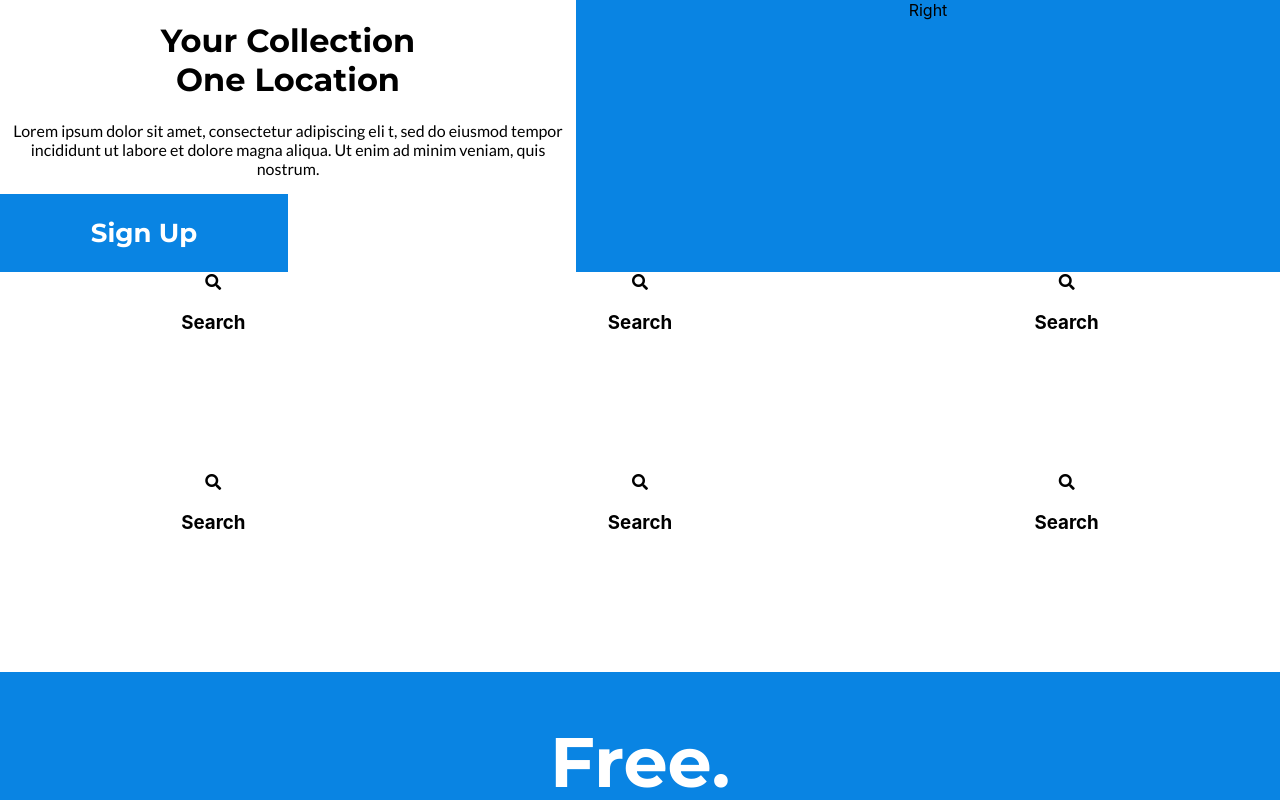
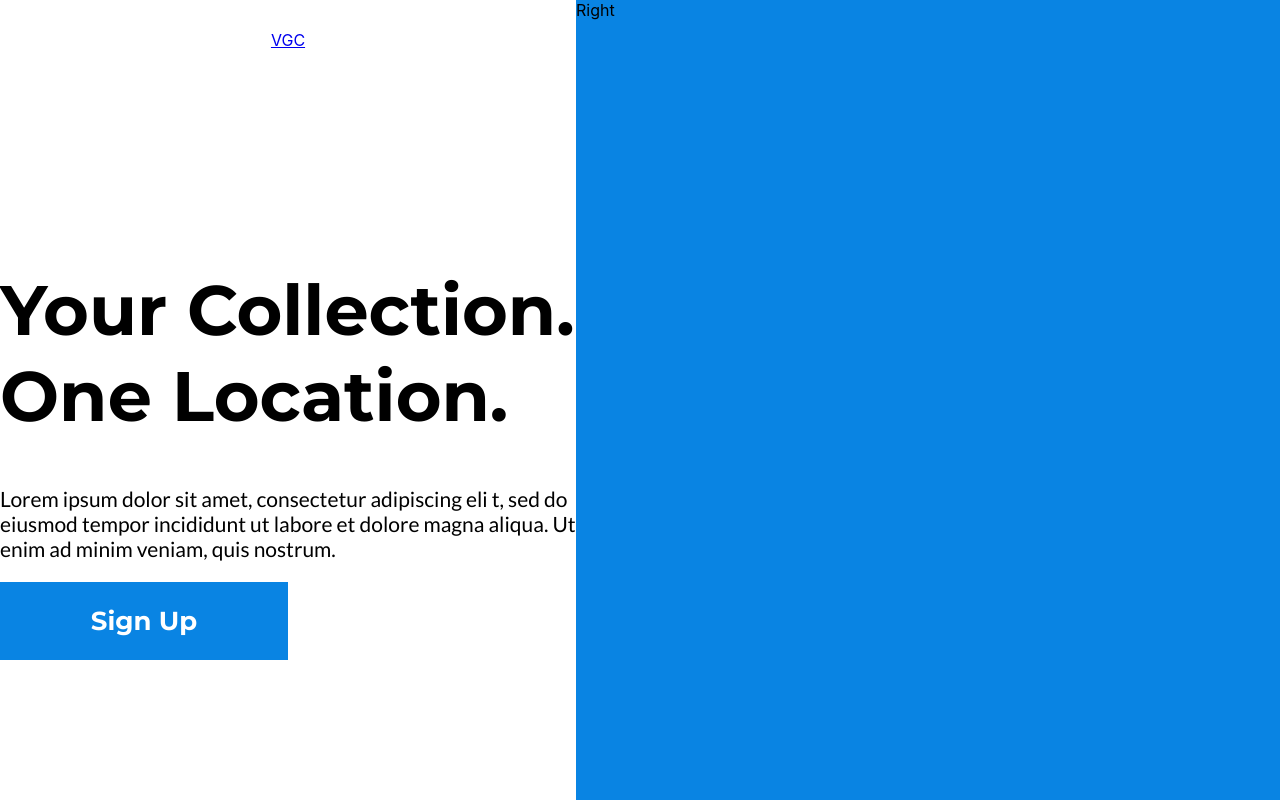
Before and after one commit to boydvoid/VGC, a React (Create React App) app in the folder client/: page / in a window 1280 px wide. Shown: the top 800 px of the page. Built offline with nearby package versions, Linux system fonts and the light colour scheme; the HTML template or start-up script is replaced by a standard one.

Commit message:
left panel

```diff
--- a/client/src/App.css
+++ b/client/src/App.css
@@ -1,7 +1,3 @@
-.App {
-  text-align: center;
-}
-
 .App-logo {
   animation: App-logo-spin infinite 20s linear;
   height: 40vmin;
@@ -26,6 +22,7 @@
   from {
     transform: rotate(0deg);
   }
+
   to {
     transform: rotate(360deg);
   }
--- a/client/src/Components/LandingText/LandingText.js
+++ b/client/src/Components/LandingText/LandingText.js
@@ -1,9 +1,10 @@
 import React from 'react'
-
+import Button from '../Button/Button'
 const LandingText = (props) => (
   <div className={props.class}>
     <h1>{props.topText}<br/>{props.bottomText} </h1>
     <p>{props.smallText}</p>
+{props.button ?  <Button text={props.buttonText} /> : ""}
   </div>
 )
 
--- /dev/null
+++ b/client/src/Components/Nav/Nav.js
@@ -0,0 +1,9 @@
+import React from 'react'
+import {Link} from 'react-router-dom'
+const Nav = () => (
+  <nav>
+    <Link to="/">VGC</Link>
+  </nav>
+)
+
+export default Nav;
--- a/client/src/Pages/Landing/Landing.js
+++ b/client/src/Pages/Landing/Landing.js
@@ -4,18 +4,22 @@ import React, {Component} from 'react'
 import LandingIcons from '../../Components/LandingIcons/LandingIcons'
 import Button from '../../Components/Button/Button'
 import LandingText from '../../Components/LandingText/LandingText';
+import Nav from '../../Components/Nav/Nav';
 class Landing extends Component {
   render () {
     return (
       <div className="wrapper">
-        {/* left col */}
         <div className="top-div">
           <div className="landing-left">
+          <Nav />
           <LandingText class="text-dark"
-           topText="Your Collection"
-           bottomText="One Location"
-           smallText="Lorem ipsum dolor sit amet, consectetur adipiscing eli t, sed do eiusmod tempor incididunt ut labore et dolore magna aliqua. Ut enim ad minim veniam, quis nostrum."/>
-          <Button text="Sign Up"/>
+           topText="Your Collection."
+           bottomText="One Location."
+           smallText="Lorem ipsum dolor sit amet, consectetur adipiscing eli t, sed do eiusmod tempor incididunt ut labore et dolore magna aliqua. Ut enim ad minim veniam, quis nostrum."
+          button={true}
+          buttonText="Sign Up"
+           />
+
           </div>
           <div className="landing-right">
             Right
@@ -33,7 +37,9 @@ class Landing extends Component {
           <LandingText class="text-light"
            topText="Free."
            bottomText="Forever."
-           smallText="Lorem ipsum dolor sit amet, consectetur adipiscing eli t, sed do eiusmod tempor incididunt ut labore et dolore magna aliqua. Ut enim ad minim veniam, quis nostrum."/>
+           smallText="Lorem ipsum dolor sit amet, consectetur adipiscing eli t, sed do eiusmod tempor incididunt ut labore et dolore magna aliqua. Ut enim ad minim veniam, quis nostrum."
+            button={false}
+           />
         </div>
       </div>
     )
--- a/client/src/index.css
+++ b/client/src/index.css
@@ -37,15 +37,20 @@ p {
   font-family: var(--secondaryFont);
 }
 
-.wrapper {}
 
 .top-div {
   display: grid;
   grid-template-columns: 45% auto;
+  max-height: 1080px;
+  height: 100%;
 }
 
 .landing-left {
   display: grid;
+  grid-template-rows: 10% auto;
+  justify-items: center;
+  align-items: center;
+
 }
 
 .landing-right {
@@ -85,6 +90,19 @@ p {
 
 }
 
+.text-dark>h1 {
+  font-size: 70px;
+  text-align: left;
+}
+
+.text-dark>p {
+  font-size: 21px;
+  font-weight: 400;
+  max-width: 590px;
+  font-family: var(--secondaryFont);
+  text-align: left;
+}
+
 .text-light {
   color: #ffffff;
 }
```
